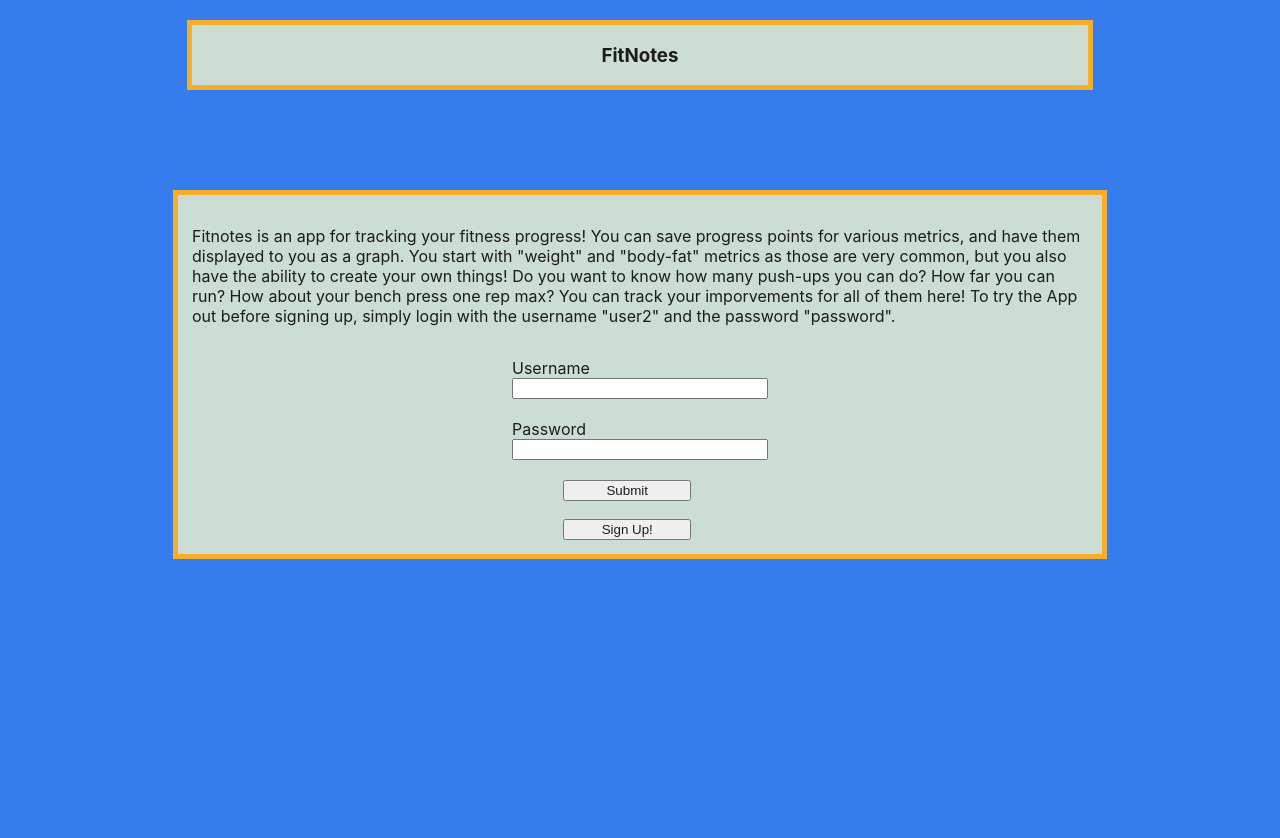
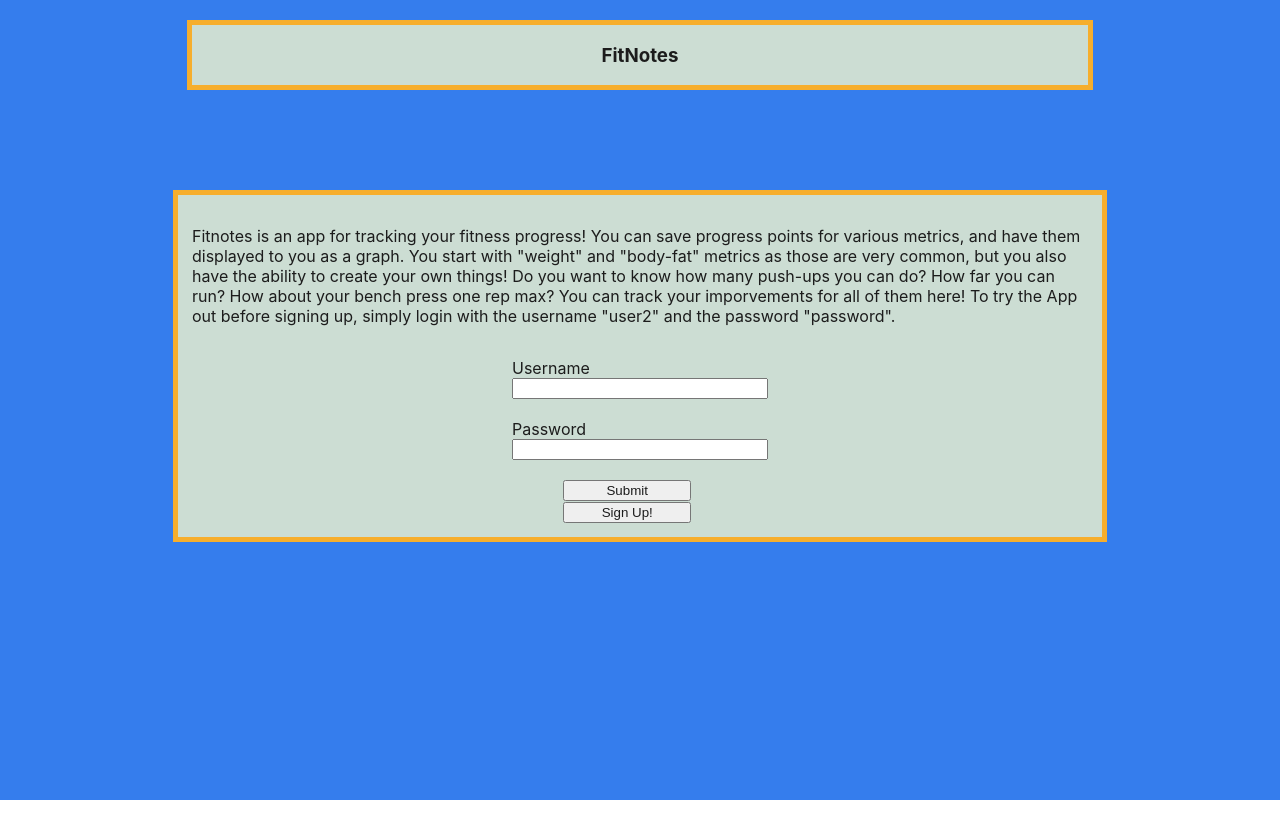
Before and after one commit to ChadDrake/fitnotes-client, a React (Create React App) app: page / in a window 1280 px wide. Shown: the top 838 px of the page. After the commit the page ends 800 px from the top, so only its background shows below. Built offline with nearby package versions, Linux system fonts and the light colour scheme.

Commit message:
Updated css

```diff
--- a/src/App.css
+++ b/src/App.css
@@ -1,14 +1,12 @@
 .App {
-  background-color: #357ded;
   display: flex;
   justify-content: center;
-  height: 100vh;
 }
 
 .Header {
   padding: 20px;
   display: flex;
-  background-color: #357ded;
+
   justify-content: center;
   align-items: center;
 }
@@ -16,6 +14,8 @@
   display: flex;
   flex-direction: column;
   flex-wrap: wrap;
+  background-color: #357ded;
+  min-height: 100vh;
 }
 * {
   color: #1c1c1c;
--- a/src/components/LandingPage/LandingPage.css
+++ b/src/components/LandingPage/LandingPage.css
@@ -1,7 +1,7 @@
 .LandingPage {
   display: flex;
   flex-direction: column;
-  height: fit-content;
+  /* height: fit-content; */
   width: 70vw;
   margin-top: 10vh;
   background-color: #ccddd3;
@@ -11,7 +11,7 @@
 }
 
 .landing-page-form {
-  height: 20vh;
+  /* height: 20vh; */
   width: 20vw;
   display: flex;
   flex-direction: column;
```
